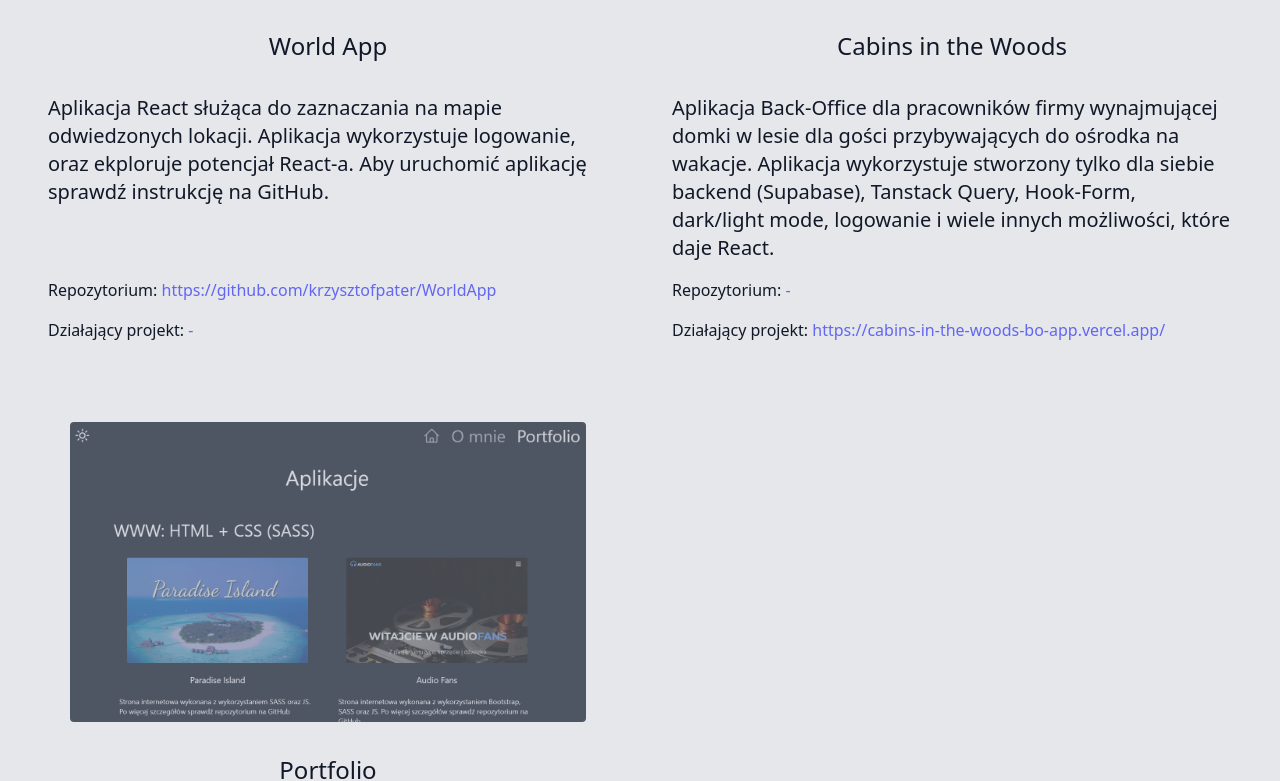
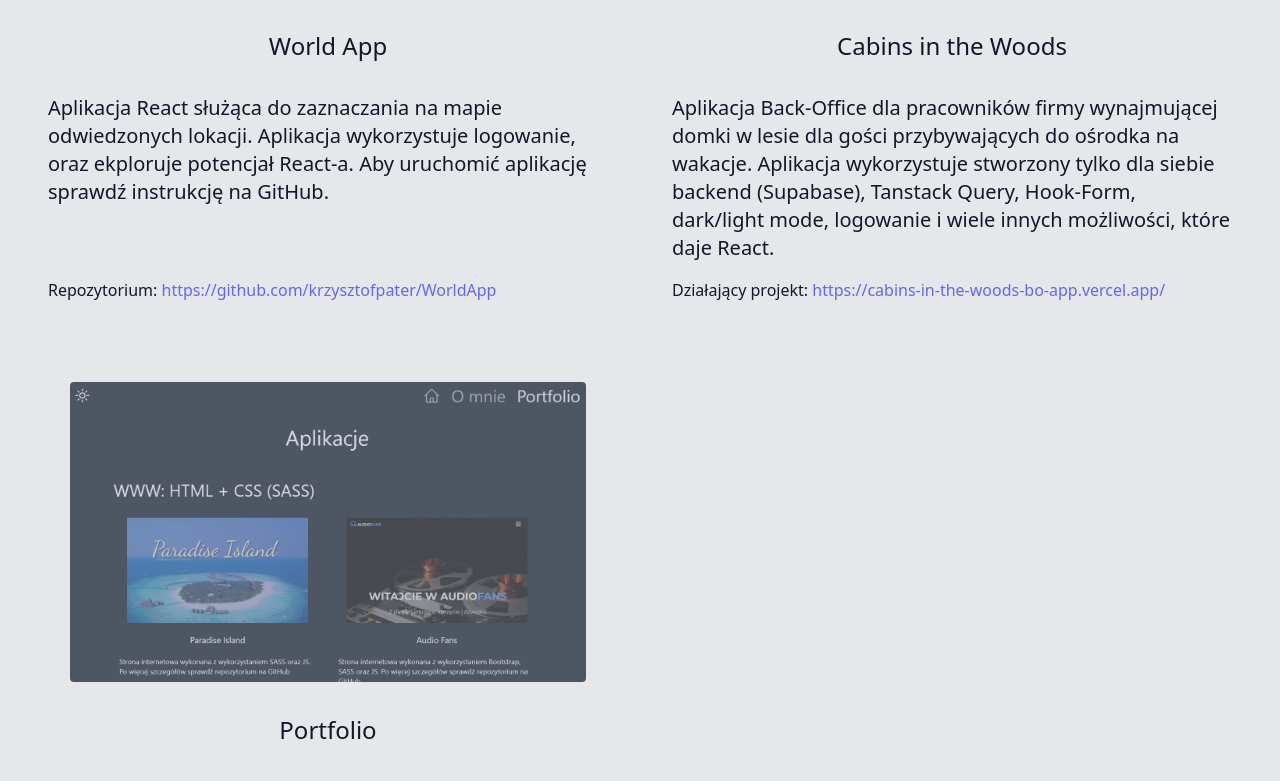
Before and after one commit to krzysztofpater/Portfolio, a Next.js app: page /portfolio in a window 1280 px wide. Shown: the part 770-1551 px from the top of the page. Built offline with nearby package versions, Linux system fonts and the light colour scheme.

Commit message:
changed logic in portfolio subpage

```diff
--- a/src/components/PortfolioItem.tsx
+++ b/src/components/PortfolioItem.tsx
@@ -20,18 +20,22 @@ export default function PortfolioItem({ data }: DataItem) {
       <div className="flex flex-col gap-4 flex-1">
         <h3 className="text-2xl text-center m-4">{data.name}</h3>
         <p className="text-xl">{data.description}</p>
+        {data.repoUrl && (
           <p className="mt-auto">
             <span>Repozytorium: </span>
             <a href={data.repoUrl} target="_blank" className="text-indigo-500">
               {data.repoUrl}
             </a>
           </p>
+        )}
+        {data.url && (
           <p>
             <span>Działający projekt: </span>
             <a href={data.url} target="_blank" className="text-indigo-500">
               {data.url}
             </a>
           </p>
+        )}
       </div>
     </div>
   );
--- a/src/data/portfolioData.ts
+++ b/src/data/portfolioData.ts
@@ -65,7 +65,7 @@ export const portfolioData = [
     name: "World App",
     img: "/world_app2.JPG",
     repoUrl: "https://github.com/krzysztofpater/WorldApp",
-    url: "-",
+    url: "",
     description:
       "Aplikacja React służąca do zaznaczania na mapie odwiedzonych lokacji. Aplikacja wykorzystuje logowanie, oraz ekploruje potencjał React-a. Aby uruchomić aplikację sprawdź instrukcję na GitHub.",
   },
@@ -74,7 +74,7 @@ export const portfolioData = [
     title: "React",
     name: "Cabins in the Woods",
     img: "/cabins_app1.png",
-    repoUrl: "-",
+    repoUrl: "",
     url: "https://cabins-in-the-woods-bo-app.vercel.app/",
     description:
       "Aplikacja Back-Office dla pracowników firmy wynajmującej domki w lesie dla gości przybywających do ośrodka na wakacje. Aplikacja wykorzystuje stworzony tylko dla siebie backend (Supabase), Tanstack Query, Hook-Form, dark/light mode, logowanie i wiele innych możliwości, które daje React. ",
```
Lines whose indentation alone changed are shown as unchanged.
